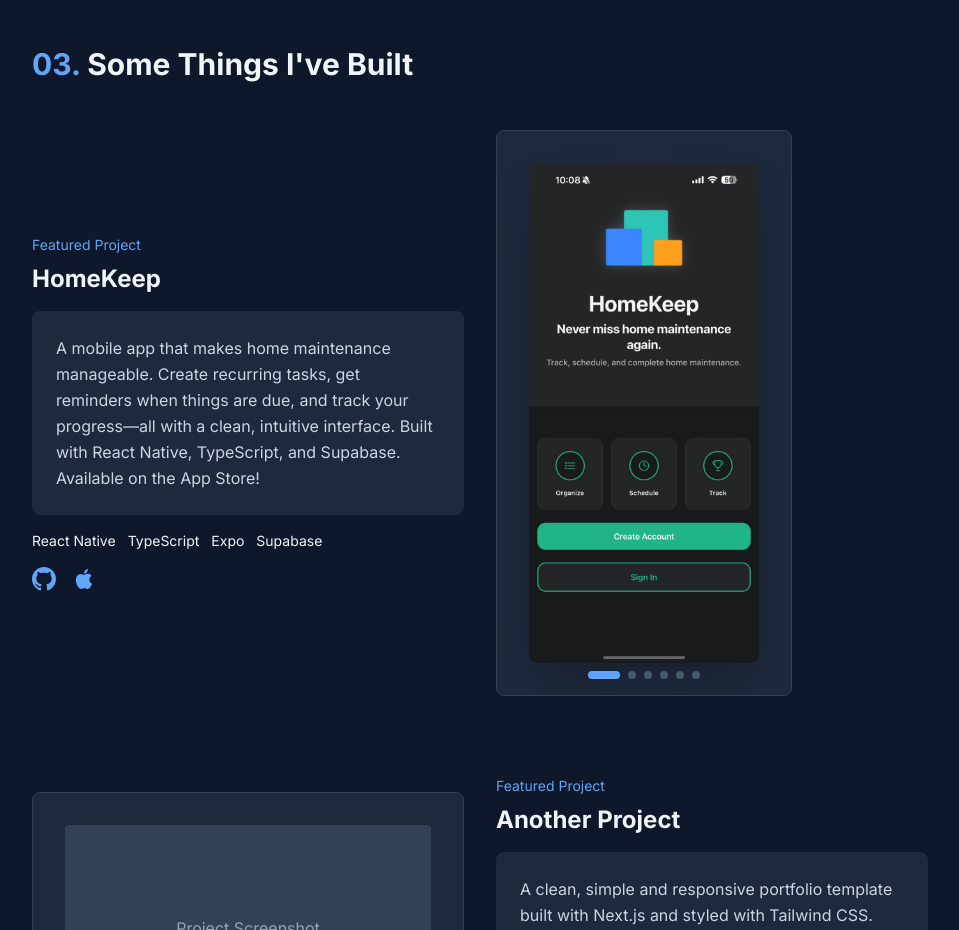
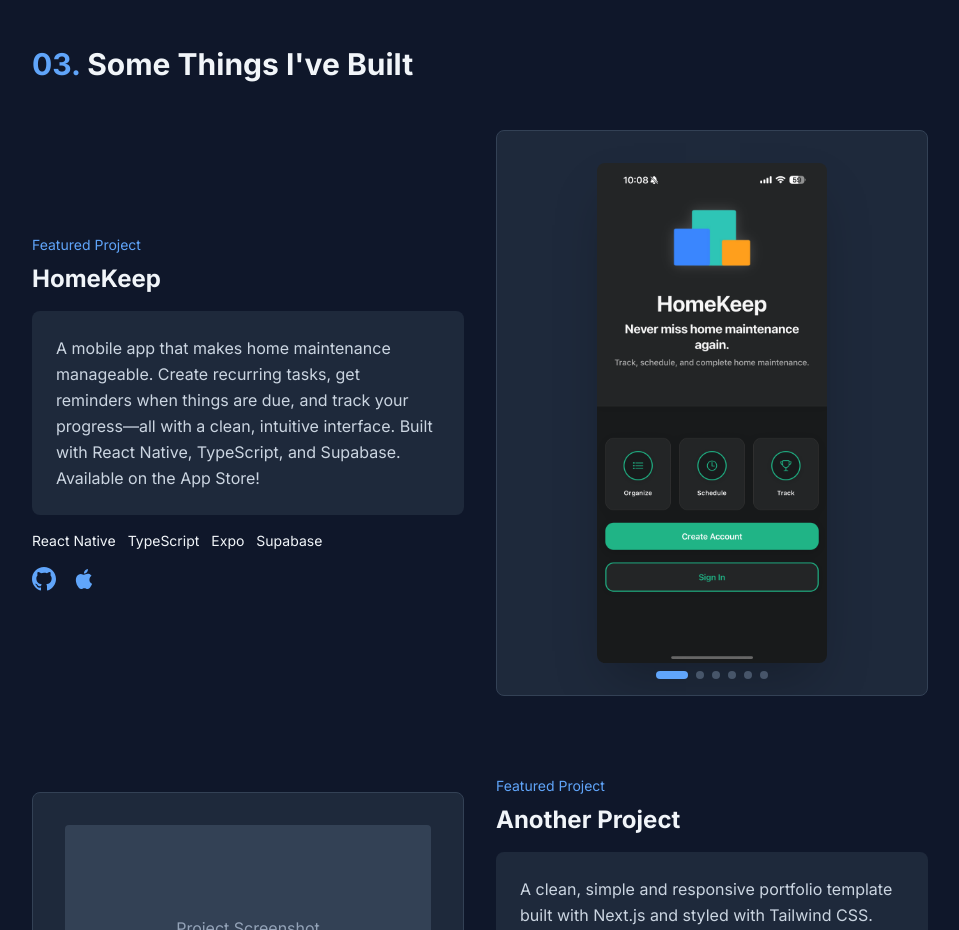
Before and after one commit to jvpatey/portfolio, a Next.js app: page / in a window 1280 px wide. Shown: the part 1940-2870 px from the top of the page, without its empty margins (160-1119 px from the left). Built offline with nearby package versions, Linux system fonts and the light colour scheme.

Commit message:
updated spacing in carousel container

```diff
--- a/components/ImageCarousel.tsx
+++ b/components/ImageCarousel.tsx
@@ -29,7 +29,7 @@ export default function ImageCarousel({ images, alt }: ImageCarouselProps) {
   };
 
   return (
-    <div className="relative group bg-slate-800 rounded-lg p-8 border border-slate-700 inline-flex mx-auto overflow-hidden">
+    <div className="relative group bg-slate-800 rounded-lg p-8 border border-slate-700 flex justify-center overflow-hidden">
       {/* Previous Button */}
       <button
         onClick={prevSlide}
```
